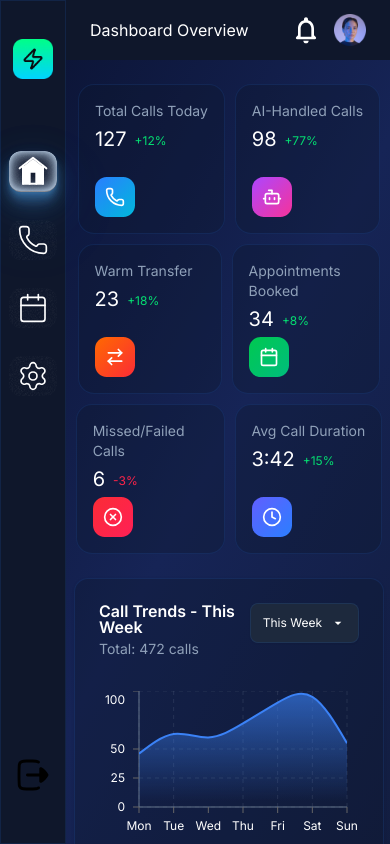
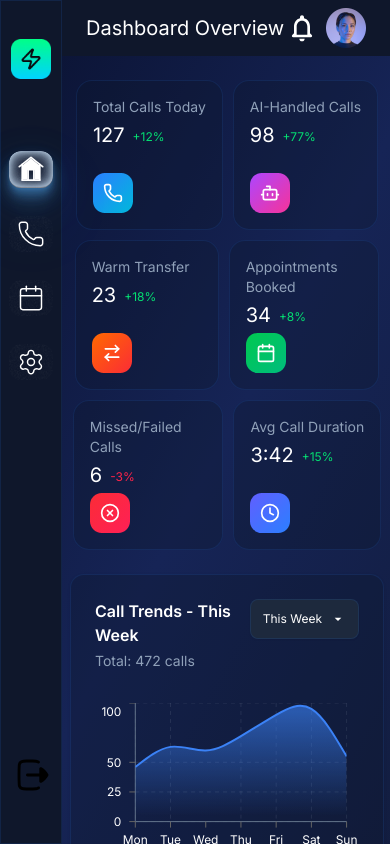
Before and after one commit to dearnasaruddin/flashfix, a React (Vite) app: page / in a window 390 px wide. Built offline with nearby package versions, Linux system fonts and the light colour scheme.

Commit message:
font size and spacing fixed for mobile devices

```diff
--- a/src/assets/icons/CalenderIcon.jsx
+++ b/src/assets/icons/CalenderIcon.jsx
@@ -2,7 +2,7 @@
 
 const CalenderIcon = () => {
     return (
-        <svg width="32" height="32" viewBox="0 0 32 32" fill="none" xmlns="http://www.w3.org/2000/svg">
+        <svg viewBox="0 0 32 32" fill="none" xmlns="http://www.w3.org/2000/svg">
             <path d="M10.666 2.66699V8.00033" stroke="white" strokeWidth="1.66667" strokeLinecap="round" strokeLinejoin="round" />
             <path d="M21.334 2.66699V8.00033" stroke="white" strokeWidth="1.66667" strokeLinecap="round" strokeLinejoin="round" />
             <path d="M25.3333 5.33301H6.66667C5.19391 5.33301 4 6.52692 4 7.99967V26.6663C4 28.1391 5.19391 29.333 6.66667 29.333H25.3333C26.8061 29.333 28 28.1391 28 26.6663V7.99967C28 6.52692 26.8061 5.33301 25.3333 5.33301Z" stroke="white" strokeWidth="1.66667" strokeLinecap="round" strokeLinejoin="round" />
--- a/src/assets/icons/HomeIcon.jsx
+++ b/src/assets/icons/HomeIcon.jsx
@@ -1,7 +1,7 @@
 
 const HomeIcon = () => {
     return (
-        <svg width="32" height="32" viewBox="0 0 32 32" fill="none" xmlns="http://www.w3.org/2000/svg">
+        <svg viewBox="0 0 32 32" fill="none" xmlns="http://www.w3.org/2000/svg">
             <path d="M6.66406 11.3333L15.9974 4L25.3307 11.3333V28H19.9974V17.3333L18.6641 16H13.3307L11.9974 17.3333V28H6.66406V11.3333Z" fill="white" />
             <path d="M6 28.668H26" stroke="white" strokeWidth="2" strokeLinecap="round" strokeLinejoin="round" />
             <path d="M6 28.668V10.668M26 28.668V10.668" stroke="white" strokeWidth="2" strokeLinecap="round" strokeLinejoin="round" />
--- a/src/assets/icons/PhoneIcon.jsx
+++ b/src/assets/icons/PhoneIcon.jsx
@@ -1,7 +1,7 @@
 
 const PhoneIcon = () => {
     return (
-        <svg width="32" height="32" viewBox="0 0 32 32" fill="none" xmlns="http://www.w3.org/2000/svg">
+        <svg viewBox="0 0 32 32" fill="none" xmlns="http://www.w3.org/2000/svg">
             <path d="M18.442 22.091C18.7174 22.2175 19.0276 22.2463 19.3216 22.1729C19.6156 22.0995 19.8758 21.9281 20.0593 21.687L20.5327 21.067C20.7811 20.7358 21.1032 20.467 21.4734 20.2819C21.8437 20.0967 22.252 20.0003 22.666 20.0003H26.666C27.3733 20.0003 28.0515 20.2813 28.5516 20.7814C29.0517 21.2815 29.3327 21.9597 29.3327 22.667V26.667C29.3327 27.3742 29.0517 28.0525 28.5516 28.5526C28.0515 29.0527 27.3733 29.3337 26.666 29.3337C20.3008 29.3337 14.1963 26.8051 9.69545 22.3042C5.19458 17.8033 2.66602 11.6989 2.66602 5.33366C2.66602 4.62641 2.94697 3.94814 3.44706 3.44804C3.94716 2.94794 4.62544 2.66699 5.33268 2.66699H9.33268C10.0399 2.66699 10.7182 2.94794 11.2183 3.44804C11.7184 3.94814 11.9993 4.62641 11.9993 5.33366V9.33366C11.9993 9.74765 11.903 10.1559 11.7178 10.5262C11.5327 10.8965 11.2639 11.2186 10.9327 11.467L10.3087 11.935C10.0639 12.1219 9.89137 12.3878 9.8204 12.6875C9.74943 12.9871 9.78439 13.3022 9.91935 13.579C11.7416 17.2801 14.7386 20.2734 18.442 22.091Z" stroke="white" strokeWidth="1.66667" strokeLinecap="round" strokeLinejoin="round" />
         </svg>
     )
--- a/src/components/graph/Graph.jsx
+++ b/src/components/graph/Graph.jsx
@@ -38,7 +38,7 @@ const Graph = () => {
         <div className="flex justify-between">
           {/* ========= Graph Heading & subHeading ========= */}
           <div>
-            <CardTitle className={"mb-1 text-white"}>Call Trends - This Week</CardTitle>
+            <CardTitle className={"mb-1 text-white max-md:leading-[150%]"}>Call Trends - This Week</CardTitle>
             <CardDescription className={'text-sm leading-5 text-[#90A1B9]'}>Total: 472 calls</CardDescription>
           </div>
 
--- a/src/components/header/Header.jsx
+++ b/src/components/header/Header.jsx
@@ -5,17 +5,17 @@ import BellIcon from "@/assets/icons/BellIcon"
 const Header = () => {
     const { pathname } = useLocation()
     return (
-        <header className="sticky top-0 left-0 z-50 bg-primary w-full flex items-center justify-between px-6 py-3.5 md:py-2">
-            <h1 className=" font-inter font-normal md:text-[32px] md:leading-9 text-white">
+        <header className="sticky top-0 left-0 z-50 bg-primary w-full flex items-center justify-between px-6 py-2">
+            <h1 className=" font-inter font-normal text-xl md:text-[32px] md:leading-9 text-white">
                 {pathname == '/' && 'Dashboard Overview'}
                 {pathname == '/call-log' && 'Call Logs & History'}
                 {pathname == '/appointments' && 'Appointments'}
                 {pathname.includes('/settings') && 'Settings'}
             </h1>
 
-            <div className="flex items-center justify-center space-x-3 md:space-x-10">
+            <div className="flex items-center justify-center space-x-2 md:space-x-10">
                 <BellIcon />
-                <div className="max-md:w-8">
+                <div className="max-md:w-10">
                     <img src={profileImg} alt="profileImg" />
                 </div>
             </div>
--- a/src/components/shared/ButtonMain.jsx
+++ b/src/components/shared/ButtonMain.jsx
@@ -26,7 +26,7 @@ const ButtonMain = ({ icon, text, routeName, className, onClick, profile }) => {
                 {/* ============ Icons ============ */}
                 {
                     icon &&
-                    <span className="text-white flex items-center justify-center">
+                    <span className="text-white flex items-center justify-center size-7 md:size-8">
                         {icon}
                     </span>
                 }
--- a/src/components/ui/input-group.jsx
+++ b/src/components/ui/input-group.jsx
@@ -128,7 +128,7 @@ function InputGroupInput({
     <Input
       data-slot="input-group-control"
       className={cn(
-        "flex-1 rounded-none border-0 bg-transparent shadow-none focus-visible:ring-0 dark:bg-transparent text-white",
+        "flex-1 rounded-none border-0 bg-transparent shadow-none focus-visible:ring-0 dark:bg-transparent max-md:text-sm text-white",
         className
       )}
       {...props} />
--- a/src/pages/EditProfilePage.jsx
+++ b/src/pages/EditProfilePage.jsx
@@ -48,7 +48,7 @@ const EditProfilePage = () => {
              {/* ===================== profile button ===================== */}
 
         <div className="mt-6 md:mt-20 flex items-center justify-center cursor-pointer">
-          <button className="py-2 max-md:w-full md:px-39 bg-[#00C950] font-inter font-bold text-[20px] leading-[150%] text-white rounded-[12px]">
+          <button className="py-2 max-md:w-full md:px-39 bg-[#00C950] font-inter font-bold  md:text-xl leading-[150%] text-white rounded-[12px]">
             Save
           </button>
         </div>
```
Also changed, not shown: src/assets/icons/SettingsIcon.jsx (+1 -1 lines).
